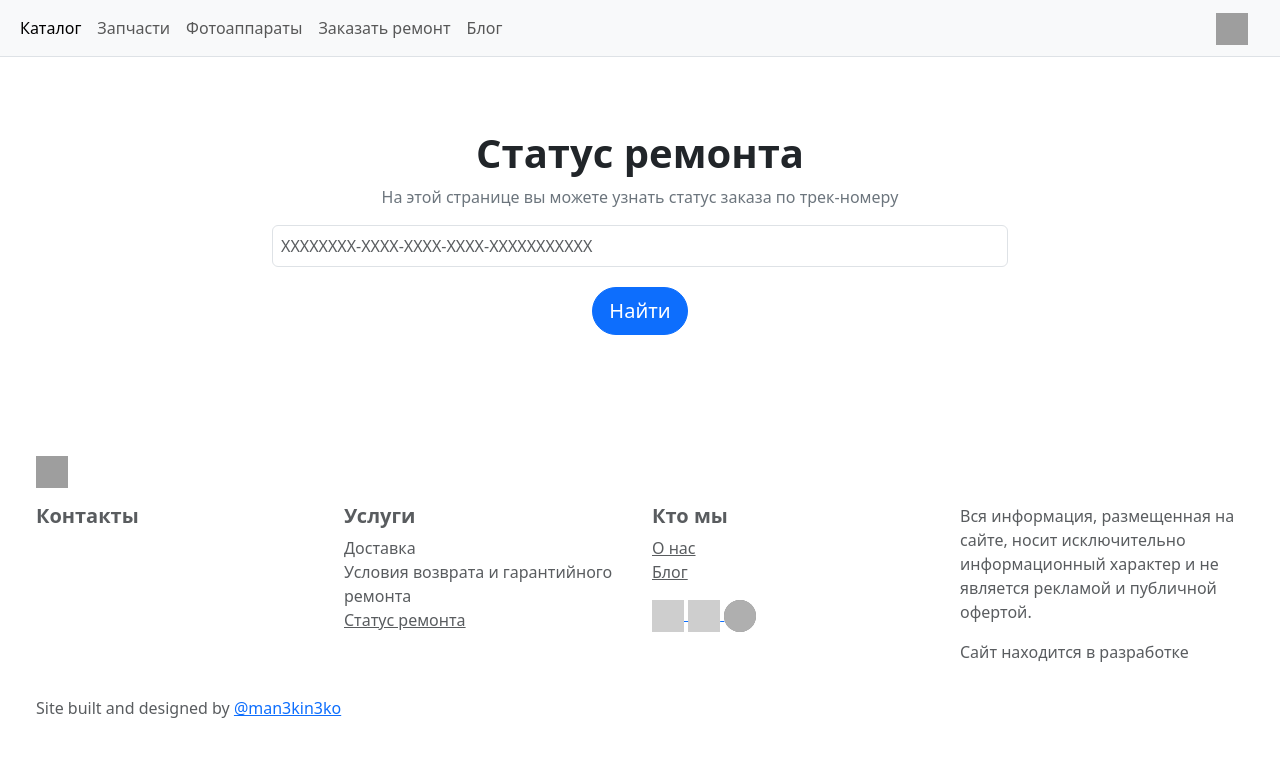
After one commit to man3kin3ko/masterskaya, a Flask app: template backend/app/templates/tracking.html in a window 1280 px wide. The commit adds this page. Shown: the top 757 px of the page. Run offline with Flask 3, Linux system fonts and the light colour scheme; the template is opened without the code that fills it, so the values that code supplies are empty; grey boxes are pictures that could not be loaded.

Commit message:
small changes

```diff
--- a/backend/app/templates/footer.html
+++ b/backend/app/templates/footer.html
@@ -18,14 +18,14 @@
             <ul class="list-unstyled text-small">
             <li>Доставка</li>
             <li>Условия возврата и гарантийного ремонта</li>
-            <li>Статус ремонта</li>
+            <li><a class="text-muted no-link-underscoring" href="/tracking">Статус ремонта</a></li>
         </ul>
         </div>
         <div class="col">
             <h5 class="fw-bold">Кто мы</h5>
             <ul class="list-unstyled text-small">
-            <li>О нас</li>
-            <li>Блог</li>
+            <li><a class="text-muted no-link-underscoring" href="/">О нас</a></li>
+            <li><a class="text-muted no-link-underscoring" href="https://t.me/masterskaya35ru">Блог</a></li>
             <li class="mt-3">
               <a class="no-link-underscoring" href="{{ config.TG_LINK }}">
                 <img class="opacity-50" height="32" width="32" alt="tg" src="{{ url_for('static', filename='a8f4441f84526a3d6605.svg') }}">
--- /dev/null
+++ b/backend/app/templates/tracking.html
@@ -0,0 +1,27 @@
+{% extends 'base.html' %}
+
+{% block content %}
+<div class="container text-center py-5 mb-5">
+    <h2 class="display-6 fw-bold">Статус ремонта</h2>
+
+    <div class="flex d-flex justify-content-center">
+            <div class="card-body">
+                <div class="flex d-flex row justify-content-center">
+                    <div class="flex col-sm-8">
+                        <form id="form">
+                            <p class="text-secondary">На этой странице вы можете узнать статус заказа по трек-номеру</p>
+                        <input class="form-control my-1 p-2" placeholder="XXXXXXXX-XXXX-XXXX-XXXX-XXXXXXXXXXX"
+                            id="order-uuid" name="order-uuid">
+                        </form>
+                    </div>
+
+                        <span class="input-group-btn">
+                            <button class="btn btn-lg btn-primary btn-block mt-3 mx-5 rounded-pill"
+                                type="button" id="formButton">Найти</button>
+                        </span>
+
+                    </div>
+            </div>
+    </div>
+</div>
+{% endblock %}
```
